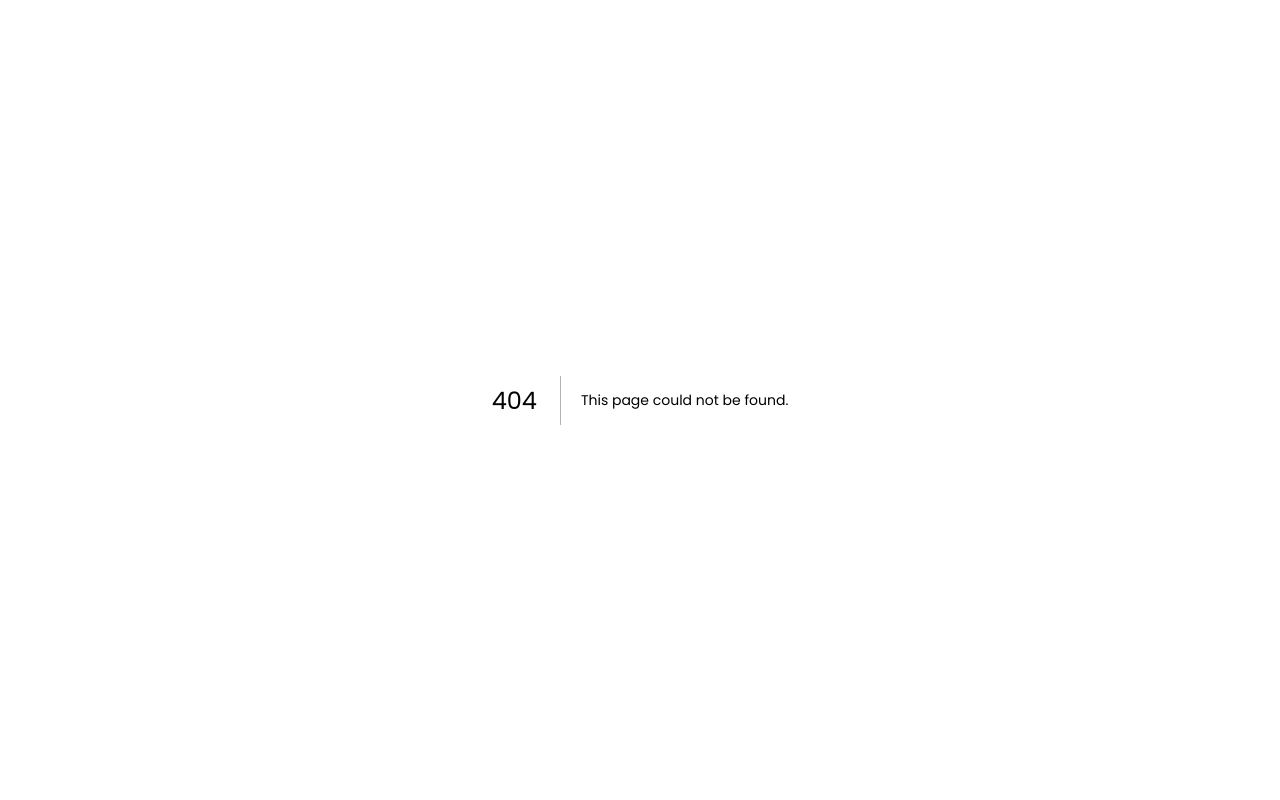
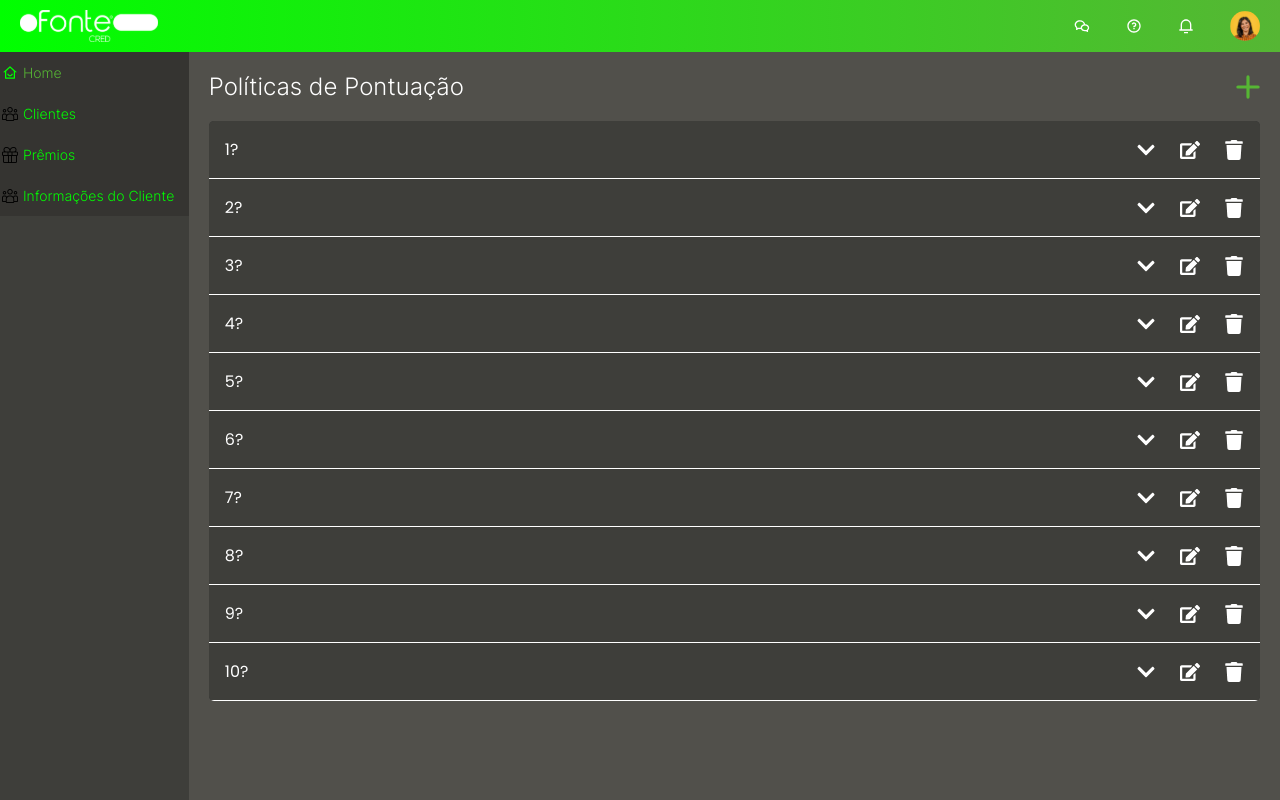
Before and after one commit to polijrorg/FonteCred-front, a Next.js app: page /Rules in a window 1280 px wide. Before the commit this address had no page. Built offline with nearby package versions, Linux system fonts and the light colour scheme.

Commit message:
:balloon: page creation

```diff
--- /dev/null
+++ b/src/components/RuleItem/index.tsx
@@ -0,0 +1,39 @@
+import React, { useState } from 'react';
+import { FaChevronDown, FaChevronUp, FaEdit, FaTrash } from 'react-icons/fa';
+import * as S from './styles';
+
+interface ExpandableListItemProps {
+    title: string;
+    content: string;
+}
+
+const ExpandableListItem: React.FC<ExpandableListItemProps> = ({
+    title,
+    content
+}) => {
+    const [isExpanded, setIsExpanded] = useState(false);
+
+    const toggleExpansion = () => {
+        setIsExpanded(!isExpanded);
+    };
+
+    return (
+        <S.ListItem>
+            <S.ListItemHeader>
+                <S.ListItemTitle>{title}</S.ListItemTitle>
+                <S.IconWrapper>
+                    {isExpanded ? (
+                        <FaChevronUp size={20} onClick={toggleExpansion} />
+                    ) : (
+                        <FaChevronDown size={20} onClick={toggleExpansion} />
+                    )}
+                    <FaEdit size={20} />
+                    <FaTrash size={20} />
+                </S.IconWrapper>
+            </S.ListItemHeader>
+            {isExpanded && <S.ListItemContent>{content}</S.ListItemContent>}
+        </S.ListItem>
+    );
+};
+
+export default ExpandableListItem;
--- /dev/null
+++ b/src/components/RuleItem/styles.ts
@@ -0,0 +1,53 @@
+import styled from 'styled-components';
+import { defaultTheme } from 'styles';
+
+export const ListWrapper = styled.div`
+    width: 100%;
+    border-radius: 5px;
+    background-color: #333;
+    overflow: hidden;
+`;
+
+export const ListItem = styled.div`
+    border-bottom: 1px solid #fff;
+`;
+
+export const ListItemHeader = styled.div`
+    display: flex;
+    justify-content: space-between;
+    align-items: center;
+    padding: 16px;
+    background-color: ${defaultTheme.colors.primary.dark};
+    cursor: pointer;
+
+    &:hover {
+        background-color: ${defaultTheme.colors.primary.dark2};
+    }
+`;
+
+export const ListItemTitle = styled.span`
+    font-size: 16px;
+    color: ${defaultTheme.colors.white};
+`;
+
+export const ListItemContent = styled.div`
+    padding: 16px;
+    background-color: #444;
+    color: ${defaultTheme.colors.white};
+    font-size: 14px;
+`;
+
+export const IconWrapper = styled.div`
+    display: flex;
+    align-items: center;
+    gap: 24px;
+
+    svg {
+        color: ${defaultTheme.colors.white};
+        cursor: pointer;
+
+        &:hover {
+            color: ${defaultTheme.colors.white};
+        }
+    }
+`;
--- /dev/null
+++ b/src/components/RuleList/index.tsx
@@ -0,0 +1,82 @@
+import React from 'react';
+import ExpandableListItem from 'components/RuleItem';
+import * as S from './styles';
+
+const data = [
+    {
+        id: '1',
+        title: '1?',
+        content:
+            'Lorem ipsum dolor sit amet, consectetur adipiscing elit. Vivamus mollis magna eu eleifend hendrerit. Nullam sem arcu, fringilla eget ullamcorper sed, sodales non quam. Ut ornare felis non dignissim elementum. Quisque pulvinar,'
+    },
+    {
+        id: '2',
+        title: '2?',
+        content:
+            'Lorem ipsum dolor sit amet, consectetur adipiscing elit. Vivamus mollis magna eu eleifend hendrerit.'
+    },
+    {
+        id: '3',
+        title: '3?',
+        content:
+            'Lorem ipsum dolor sit amet, consectetur adipiscing elit. Vivamus mollis magna eu eleifend hendrerit.'
+    },
+    {
+        id: '4',
+        title: '4?',
+        content:
+            'Lorem ipsum dolor sit amet, consectetur adipiscing elit. Vivamus mollis magna eu eleifend hendrerit.'
+    },
+    {
+        id: '5',
+        title: '5?',
+        content:
+            'Lorem ipsum dolor sit amet, consectetur adipiscing elit. Vivamus mollis magna eu eleifend hendrerit.'
+    },
+    {
+        id: '6',
+        title: '6?',
+        content:
+            'Lorem ipsum dolor sit amet, consectetur adipiscing elit. Vivamus mollis magna eu eleifend hendrerit.'
+    },
+    {
+        id: '7',
+        title: '7?',
+        content:
+            'Lorem ipsum dolor sit amet, consectetur adipiscing elit. Vivamus mollis magna eu eleifend hendrerit.'
+    },
+    {
+        id: '8',
+        title: '8?',
+        content:
+            'Lorem ipsum dolor sit amet, consectetur adipiscing elit. Vivamus mollis magna eu eleifend hendrerit.'
+    },
+    {
+        id: '9',
+        title: '9?',
+        content:
+            'Lorem ipsum dolor sit amet, consectetur adipiscing elit. Vivamus mollis magna eu eleifend hendrerit.'
+    },
+    {
+        id: '10',
+        title: '10?',
+        content:
+            'Lorem ipsum dolor sit amet, consectetur adipiscing elit. Vivamus mollis magna eu eleifend hendrerit.'
+    }
+];
+
+const ExpandableList: React.FC = () => {
+    return (
+        <S.ListWrapper>
+            {data.map((item) => (
+                <ExpandableListItem
+                    key={item.id}
+                    title={item.title}
+                    content={item.content}
+                />
+            ))}
+        </S.ListWrapper>
+    );
+};
+
+export default ExpandableList;
--- /dev/null
+++ b/src/components/RuleList/styles.ts
@@ -0,0 +1,54 @@
+import styled from 'styled-components';
+import { defaultTheme } from 'styles';
+
+export const ListWrapper = styled.div`
+    border-radius: 5px;
+    margin-top: 20px;
+    width: 100%;
+    background-color: #333;
+    overflow: hidden;
+`;
+
+export const ListItem = styled.div`
+    border-bottom: 1px solid #fff;
+`;
+
+export const ListItemHeader = styled.div`
+    display: flex;
+    justify-content: space-between;
+    align-items: center;
+    padding: 16px;
+    background-color: #222;
+    cursor: pointer;
+
+    &:hover {
+        background-color: #444;
+    }
+`;
+
+export const ListItemTitle = styled.span`
+    font-size: 16px;
+    color: ${defaultTheme.colors.white};
+`;
+
+export const ListItemContent = styled.div`
+    padding: 16px;
+    background-color: #444;
+    color: ${defaultTheme.colors.white};
+    font-size: 14px;
+`;
+
+export const IconWrapper = styled.div`
+    display: flex;
+    align-items: center;
+    gap: 8px;
+
+    svg {
+        color: ${defaultTheme.colors.white};
+        cursor: pointer;
+
+        &:hover {
+            color: ${defaultTheme.colors.white};
+        }
+    }
+`;
--- /dev/null
+++ b/src/pages/Rules/index.tsx
@@ -0,0 +1,8 @@
+import { NextPage } from 'next';
+import Rules from 'template/Rules';
+
+const RulesPage: NextPage = () => {
+    return <Rules />;
+};
+
+export default RulesPage;
--- /dev/null
+++ b/src/template/Rules/index.tsx
@@ -0,0 +1,24 @@
+import Header from 'components/Header';
+import Sidebar from 'components/Sidebar';
+import RuleList from 'components/RuleList';
+import * as S from './styles';
+
+const RulesTemplate = () => {
+    return (
+        <S.Container>
+            <Header />
+            <S.Wrapper>
+                <Sidebar />
+                <S.Background>
+                    <S.SubtitleDiv>
+                        <S.Subtitle>Políticas de Pontuação</S.Subtitle>
+                        <S.Icon src="assets/icons/add.svg" />
+                    </S.SubtitleDiv>
+                    <RuleList />
+                </S.Background>
+            </S.Wrapper>
+        </S.Container>
+    );
+};
+
+export default RulesTemplate;
--- /dev/null
+++ b/src/template/Rules/styles.ts
@@ -0,0 +1,95 @@
+import styled from 'styled-components';
+import { defaultTheme } from 'styles';
+
+export const Container = styled.div`
+    height: 100vh;
+    width: 100vw;
+    display: flex;
+    flex-direction: column;
+
+    overflow: auto;
+    scrollbar-width: none;
+    -ms-overflow-style: none;
+
+    &::-webkit-scrollbar {
+        display: none;
+    }
+`;
+
+export const Wrapper = styled.div`
+    width: 100%;
+    display: flex;
+    flex-direction: row;
+`;
+
+export const Background = styled.div`
+    width: 100%;
+    height: 100vh;
+    background-color: ${defaultTheme.colors.secondary.light};
+    padding: 20px;
+`;
+
+export const SubtitleDiv = styled.div`
+    width: 100%;
+    display: flex;
+    flex-direction: row;
+    align-items: center;
+    justify-content: space-between;
+`;
+
+export const Subtitle = styled.text`
+    font-family: Inter Light;
+    font-size: 24px;
+
+    color: ${defaultTheme.colors.white};
+`;
+
+export const LilCardsWrapper = styled.div`
+    height: 131px;
+    width: 1172px;
+    margin-top: 30px;
+
+    display: flex;
+    flex-direction: row;
+    gap: 12px;
+
+    align-items: center;
+    justify-content: center;
+`;
+
+export const BigCardsWrapper = styled.div`
+    width: 100%;
+    padding: 75px 0px;
+    gap: 36px;
+
+    display: flex;
+    flex-wrap: wrap;
+`;
+
+export const ArrowButton = styled.button`
+    position: absolute;
+    right: 20px; /* Adjust based on your layout */
+    top: 50%; /* Vertically centered */
+    transform: translateY(-50%);
+    background: white;
+    border: none;
+    cursor: pointer;
+    border-radius: 50%;
+    width: 40px;
+    height: 40px;
+
+    &:hover {
+        background: ${defaultTheme.colors.white};
+    }
+`;
+
+export const Icon = styled.img`
+    height: 24px;
+    width: 24px;
+
+    :hover {
+        transition: 100ms;
+        scale: 1.2;
+        cursor: pointer;
+    }
+`;
```
